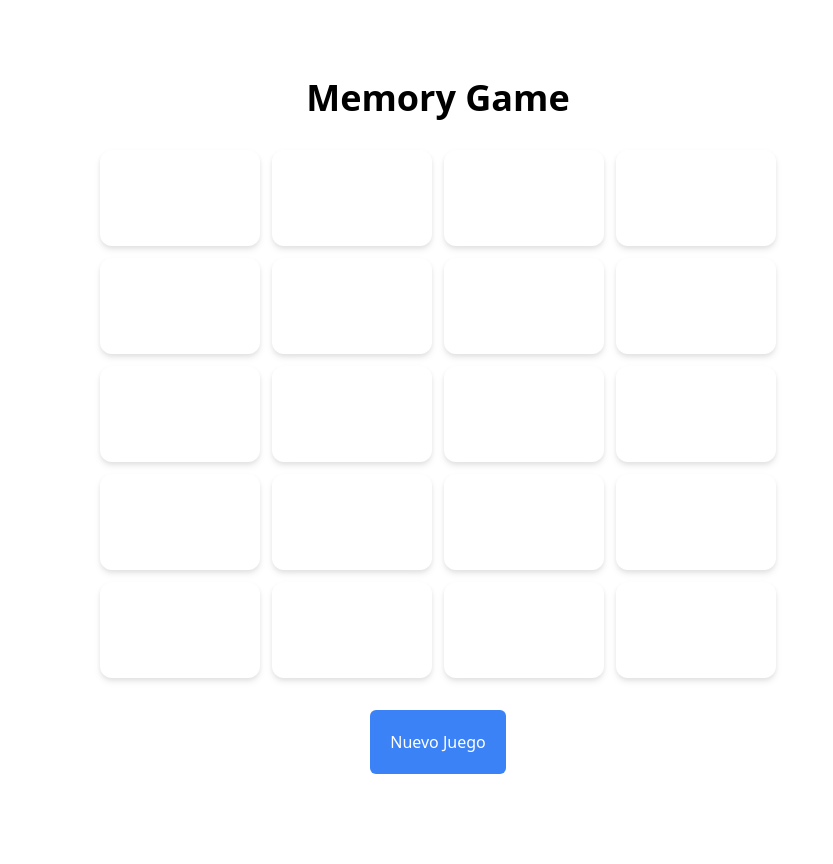
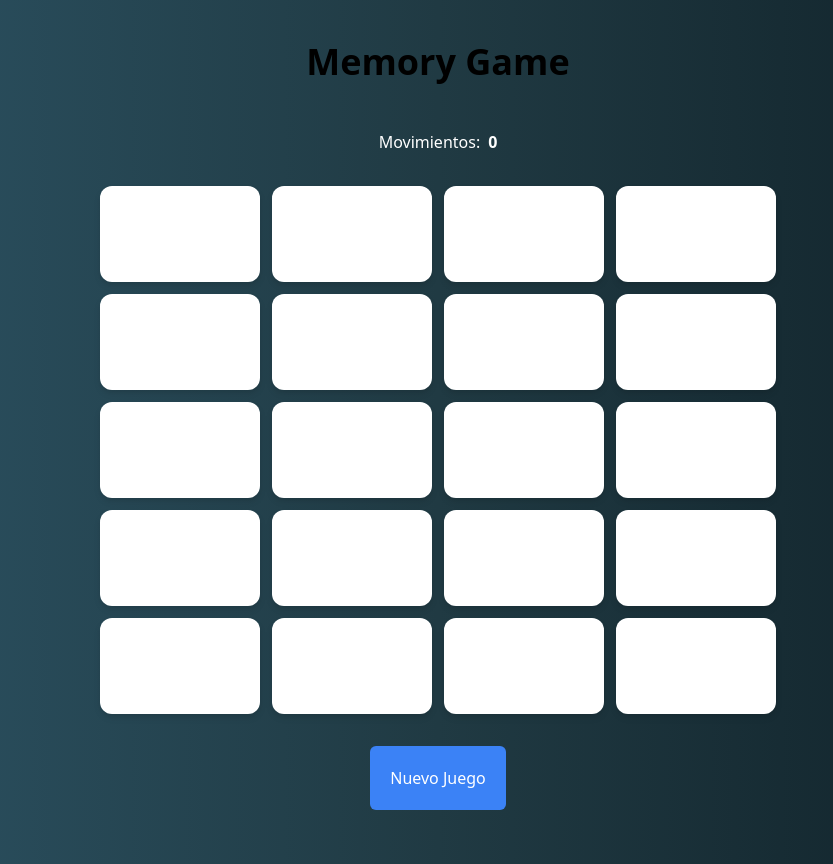
Before and after one commit to IvanPaezCoronell/memory-game, a React (Vite) app: page / in a window 1280 px wide. Shown: the whole page, without its empty margins (202-1035 px from the left). Built offline with nearby package versions, Linux system fonts and the light colour scheme.

Commit message:
feat: agregado  componente (Modal)

```diff
--- a/package.json
+++ b/package.json
@@ -11,7 +11,8 @@
   },
   "dependencies": {
     "react": "^18.2.0",
-    "react-dom": "^18.2.0"
+    "react-dom": "^18.2.0",
+    "react-icons": "^4.10.1"
   },
   "devDependencies": {
     "@types/react": "^18.0.37",
--- a/src/components/Dashboard.jsx
+++ b/src/components/Dashboard.jsx
@@ -1,6 +1,7 @@
 import { useEffect, useState } from 'react';
 import { imgs } from '../data';
 import Card from './Card';
+import { Modal } from './Modal';
 
 // * Funcion para desorganizar el arreglo que contiene las imagenes (aleatoriamente)
 const shuffleArr = arr => {
@@ -103,9 +104,20 @@ const Dashboard = () => {
 	};
 
 	return (
+		<div>
+			{gameOver
+				? <div className="fixed inset-0 bg-black opacity-50 z-10" />
+				: ''}
+
 			<div className="realitve h-screen flex items-center">
 				<div className="mx-auto flex flex-col justify-center items-center">
 					<h1 className="font-bold text-4xl">Memory Game</h1>
+					<div className="flex justify-between gap-2 pt-12">
+						<p className="text-white">Movimientos:</p>
+						<p className="text-white font-bold">
+							{moves}
+						</p>
+					</div>
 
 					<div className="text-red-500 grid grid-cols-4 gap-3 justify-center items-center px-3 py-5 my-3">
 						{cards.map(card =>
@@ -124,6 +136,14 @@ const Dashboard = () => {
 						Nuevo Juego
 					</button>
 				</div>
+
+				<Modal
+					gameOver={gameOver}
+					setGameOver={setGameOver}
+					moves={moves}
+					handleNewGame={handleNewGame}
+				/>
+			</div>
 		</div>
 	);
 };
--- a/src/components/Modal.jsx
+++ b/src/components/Modal.jsx
@@ -1,10 +1,36 @@
 
-const Modal = () => {
-  return (
-    <div>
+export const Modal = ({ gameOver, setGameOver, moves, handleNewGame }) => {
+	return (
+		<div
+			className={`${gameOver
+				? 'flex'
+				: 'hidden'} flex-col justify-center items-center gap-7 bg-gray-500 absolute w-[250px] h-[300px] top-1/2 left-1/2 -translate-x-1/2 -translate-y-1/2 z-40 rounded-lg`}
+		>
 
-    </div>
-  )
-}
+			<button
+				className="text-white font-bold absolute right-0 top-0 mr-3 hover:text-yellow-500 text-2xl"
+				onClick={() => setGameOver(false)}
+			>
+				&times;
+			</button>
 
-export default Modal
+			<h1 className="text-white uppercase text-3xl font-bold tracking-wider">
+				Ganastes!
+			</h1>
+
+			<div className="flex justify-between gap-2">
+				<p className="text-white">Movimientos: </p>
+				<p className="text-white font-bold">
+					{moves}
+				</p>
+			</div>
+
+			<button
+				className="bg-blue-500 font-semiboild text-white rounded-md px-5 py-5 hover:bg-blue-300 transition-all mb-3"
+				onClick={handleNewGame}
+			>
+				Jugar de nuevo
+			</button>
+		</div>
+	);
+};
--- a/src/index.css
+++ b/src/index.css
@@ -8,4 +8,17 @@ body {
 	place-items: center;
 	min-width: 320px;
 	min-height: 100vh;
+	background: #0f2027; /* fallback for old browsers */
+	background: -webkit-linear-gradient(
+		to right,
+		#2c5364,
+		#203a43,
+		#0f2027
+	); /* Chrome 10-25, Safari 5.1-6 */
+	background: linear-gradient(
+		to right,
+		#2c5364,
+		#203a43,
+		#0f2027
+	); /* W3C, IE 10+/ Edge, Firefox 16+, Chrome 26+, Opera 12+, Safari 7+ */
 }
```
Also changed, not shown: 1 other file (tests, documents, lock files or other folders). Lines whose indentation alone changed are shown as unchanged.
